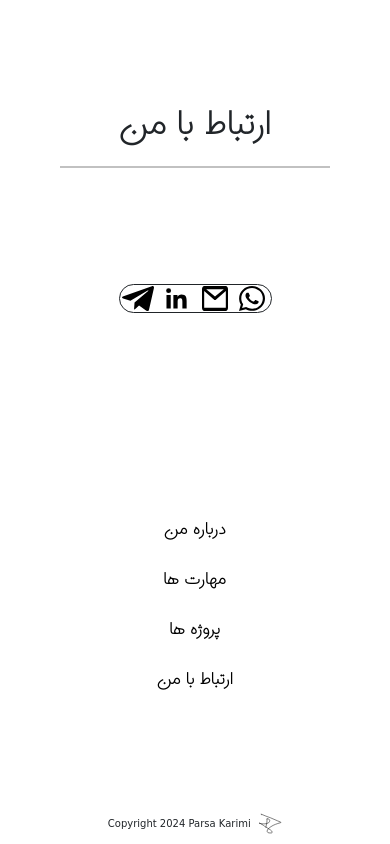
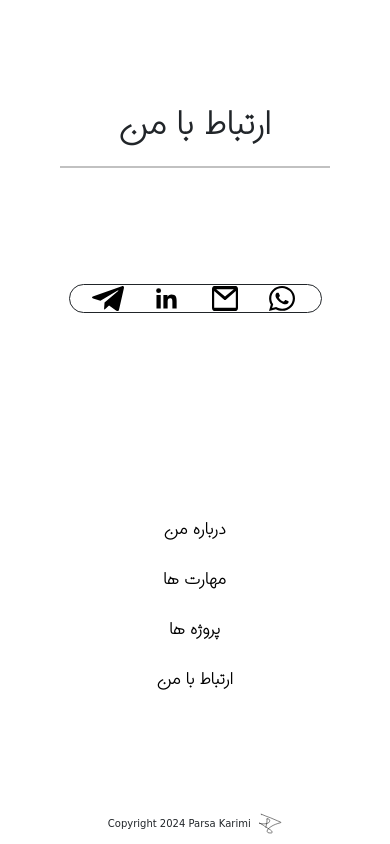
Before and after one commit to parsaaak/parsa-main-cv, a plain HTML site: page index.html in a window 390 px wide. Shown: the part 5250-6094 px from the top of the page. Drawn offline with nearby package versions, Linux system fonts and the light colour scheme; files whose address does not match are found by name; a web font is replaced by a local one.

Commit message:
Update mediaqueries.css

```diff
--- a/mediaqueries.css
+++ b/mediaqueries.css
@@ -251,7 +251,10 @@ margin-bottom: 150px;
   /* /////////////////////////////////////////////////////////// */
 
   /*================================  contact ================================ --> */
-
+     #contact div div:first-child {
+  gap: 20px;
+  padding-inline: 20px;
+}
   /*================================ end contact ================================ --> */
 
   /* /////////////////////////////////////////////////////////// */
```
